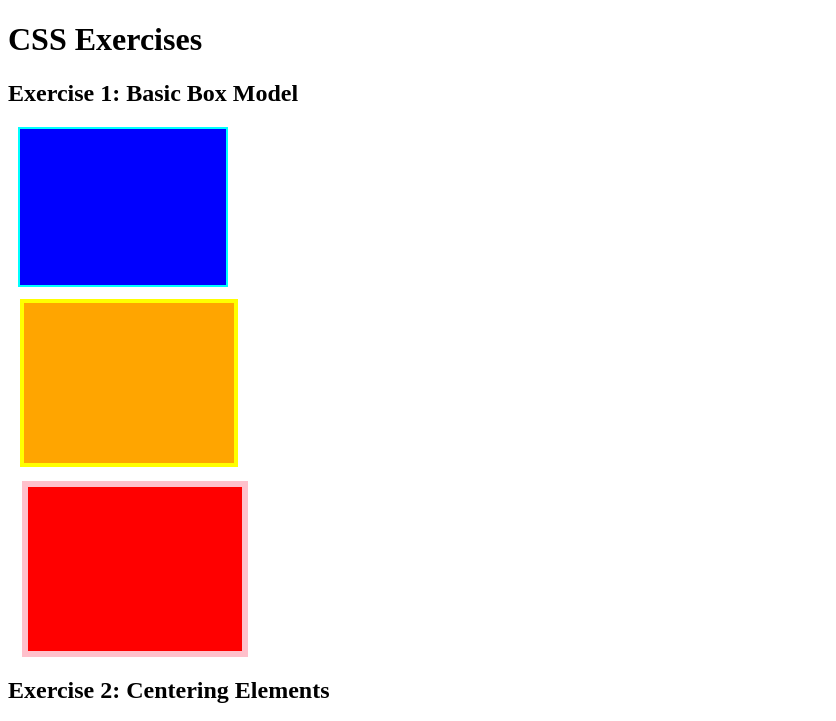
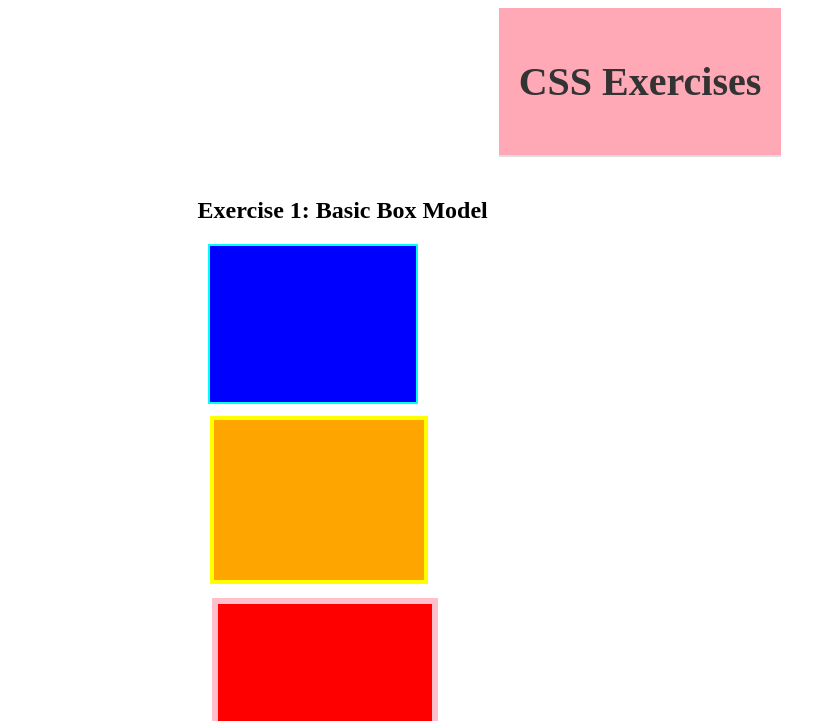
Before and after one commit to agnesnazarro/CSS-Exercises, a plain HTML site: page index.html in a window 1280 px wide. Shown: the top 721 px of the page, without its empty margins (0-836 px from the left). Drawn offline with Linux system fonts and the light colour scheme.

Commit message:
finished exercise 4

```diff
--- a/index.html
+++ b/index.html
@@ -8,8 +8,13 @@
     <link rel="stylesheet" href="styles/styles.css">
 </head>
 <body>
+    <header>
+        <div class="header-container">
             <h1>CSS Exercises</h1>
+        </div>
+    </header>
 
+    <main>
         <div class="E1">
             <h2>Exercise 1: Basic Box Model</h1>
                 <div class="box1"></div>
@@ -35,7 +40,8 @@
 
         <div class="E4">
                 <h2>Exercise 4: Responsive Design with Media Queries</h2>
+                <p>This is a sample webpage with responsive design using media queries.</p>
         </div>
-
+    </main>
 </body>
 </html>
--- a/styles/styles.css
+++ b/styles/styles.css
@@ -1,3 +1,26 @@
+header {
+    background-color: #ffa8B6;
+    border-bottom: 2px solid #ddd;
+}
+
+.header-container {
+    width: 100%;
+    max-width: 1200px;
+    margin: 0 auto;
+    padding: 20px;
+    display: flex;
+    justify-content: center;
+    align-items: center;
+    box-sizing: border-box;
+}
+
+h1 {
+    color: #333;
+    margin: 0;
+    font-size: 2.5em;
+    font-weight: bold;
+}
+
 .box1 {
     width: 200px;
     height: 150px;
@@ -62,3 +85,35 @@
     clear: both;
     display: table;
 }
+
+.E4 {
+    font-family: 'Times New Roman', Times, serif, sans-serif;
+    margin: 0;
+    padding: 0;
+}
+
+/* Media query for desktop */
+@media (min-width: 768px) {
+    body {
+        display: flex;
+        flex-direction: column;
+        align-items: center;
+    }
+
+    main {
+        width: 70%;
+        margin: 20px auto;
+    }
+
+    header {
+        padding: 30px 0;
+    }
+}
+
+/* Media query for mobile */
+@media (max-width: 767px) {
+    main {
+        width: 90%;
+        margin: 10px auto;
+    }
+}
```
Lines whose indentation alone changed are shown as unchanged.
